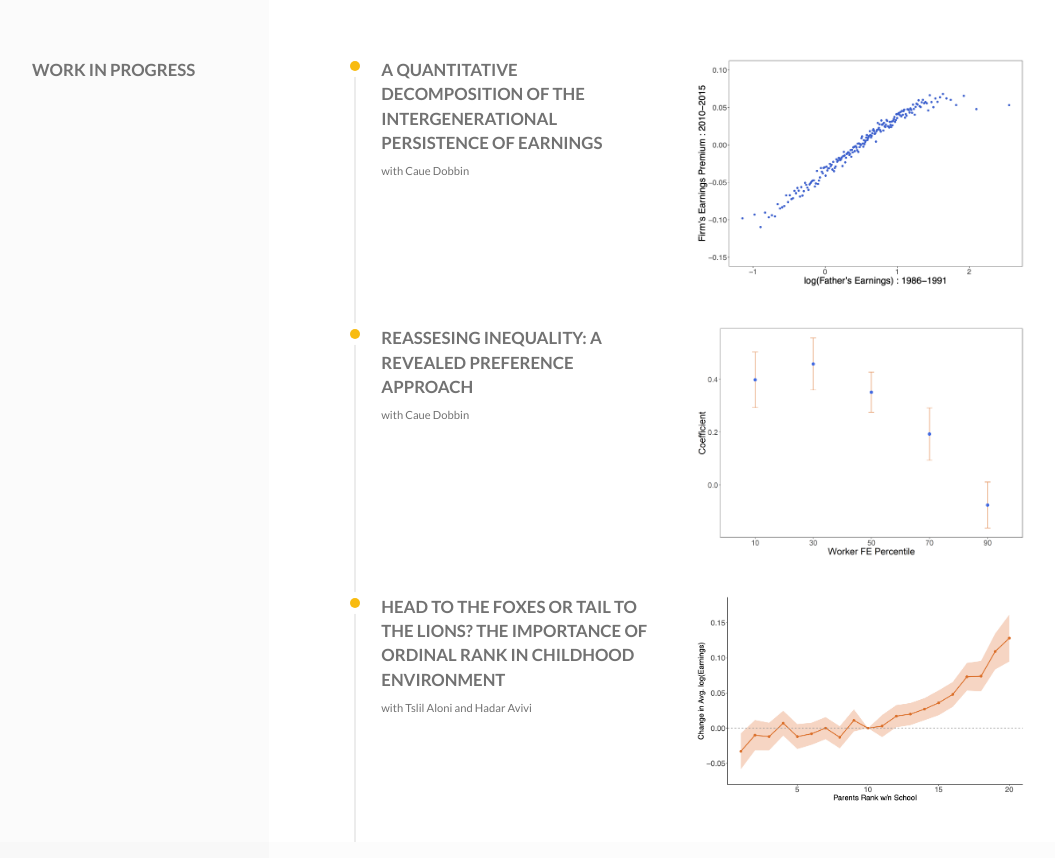
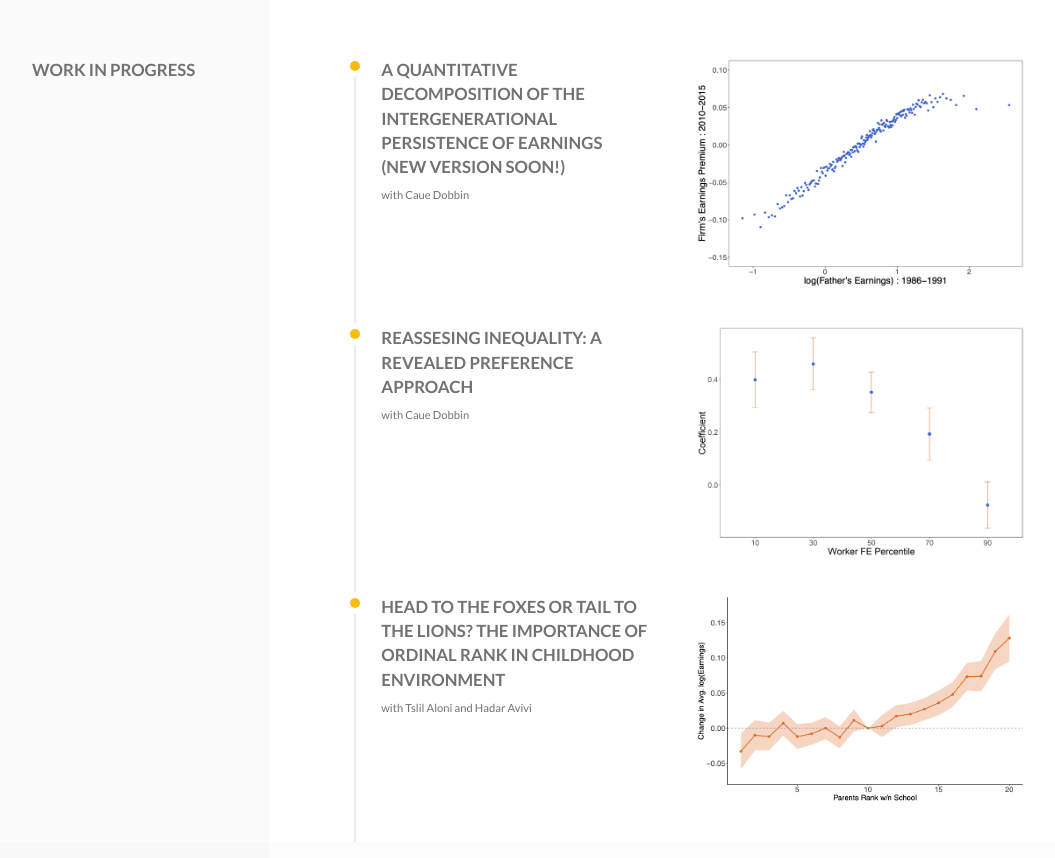
Before and after one commit to tomzohar1/tomzohar1.github.io, a plain HTML site: page index.html in a window 1280 px wide. Shown: the part 1112-1970 px from the top of the page, without its empty margins (116-1171 px from the left). Drawn offline with Linux system fonts and the light colour scheme.

Commit message:
Update index.html

```diff
--- a/index.html
+++ b/index.html
@@ -288,7 +288,7 @@
                                                 </div-->
                                                 <a href="assets/writeups/IGM_decomposition.pdf" target="_blank" class="t-link-container__item--blended">
                                                     <h3 class="c-work__heading">
-                                                    A Quantitative Decomposition of the Intergenerational Persistence of Earnings
+                                                    A Quantitative Decomposition of the Intergenerational Persistence of Earnings (New version soon!)
                                                     </h3>
                                                 </a><!-- /o-link-container -->
 
```
